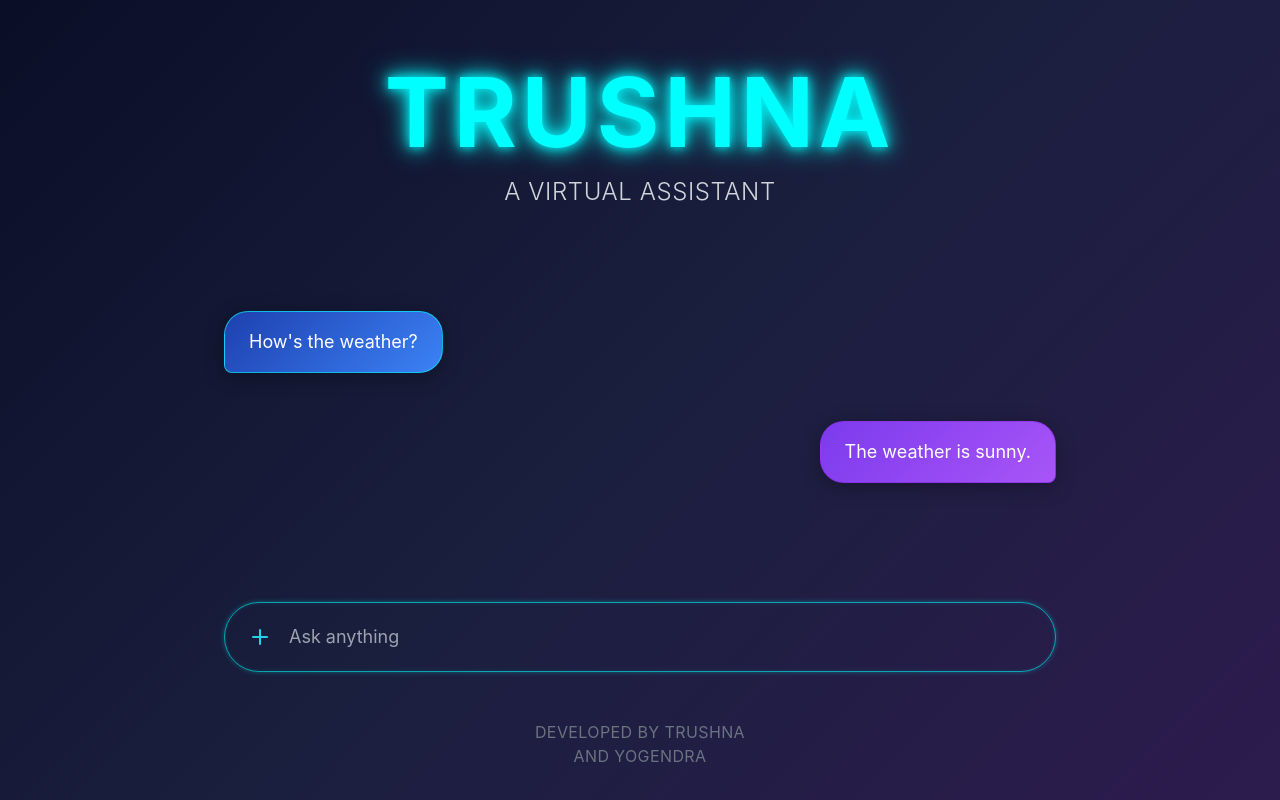
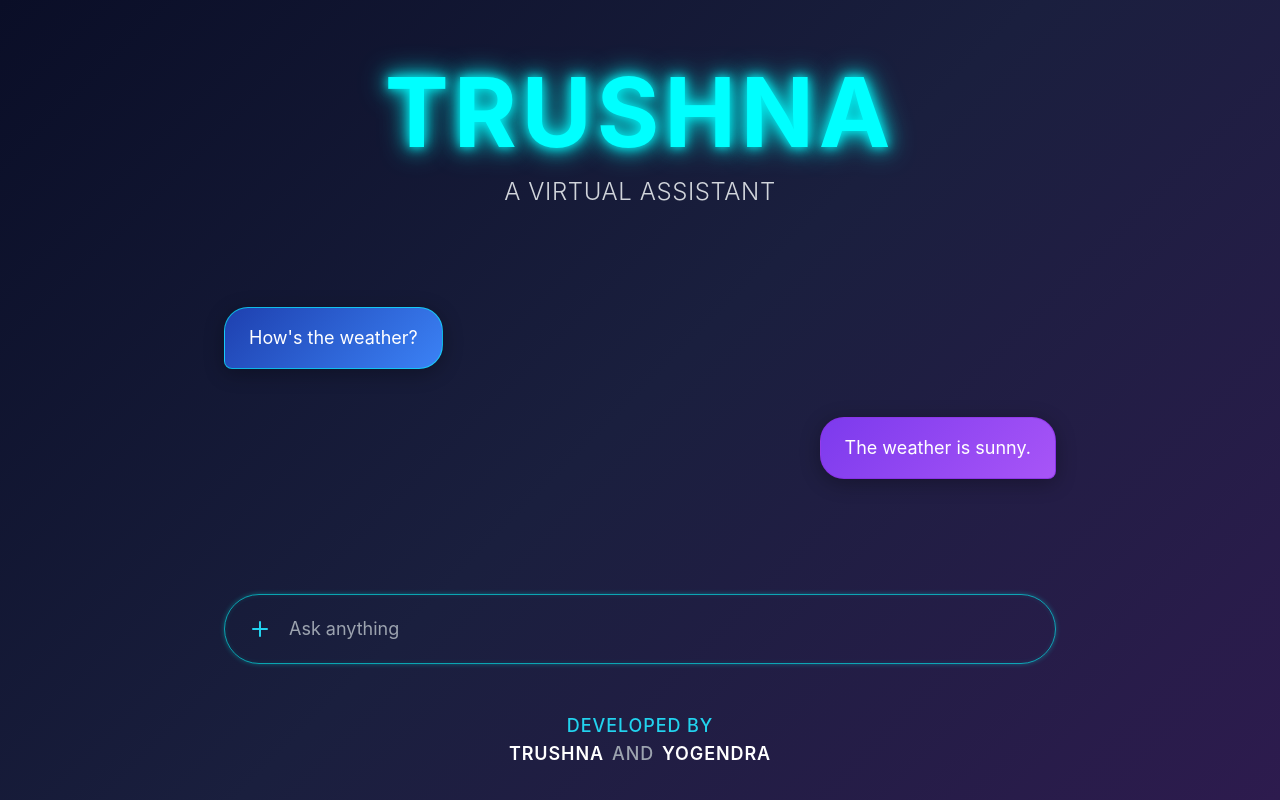
Before and after one commit to yogendra-27-bhange/Builder-pulse-hub, a React (Vite) app: page / in a window 1280 px wide. Built offline with nearby package versions, Linux system fonts and the light colour scheme; the HTML template or start-up script is replaced by a standard one.

Commit message:
Improve footer text visibility and styling
cgen-f1470c98bfb043618dc00e8a03f3e74e

```diff
--- a/src/pages/Index.tsx
+++ b/src/pages/Index.tsx
@@ -74,10 +74,12 @@ const Index = () => {
 
       {/* Footer */}
       <div className="flex-shrink-0 pb-8 text-center">
-        <p className="text-gray-500 text-sm md:text-base tracking-wide">
-          DEVELOPED BY TRUSHNA
+        <p className="text-gray-300 text-base md:text-lg font-medium tracking-wider leading-relaxed">
+          <span className="text-cyan-400">DEVELOPED BY</span>
           <br />
-          AND YOGENDRA
+          <span className="text-white font-semibold">TRUSHNA</span>
+          <span className="text-gray-400 mx-2">AND</span>
+          <span className="text-white font-semibold">YOGENDRA</span>
         </p>
       </div>
     </div>
```
